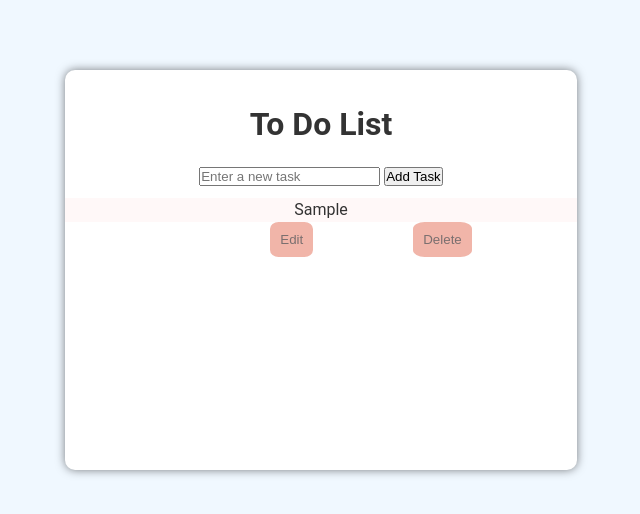
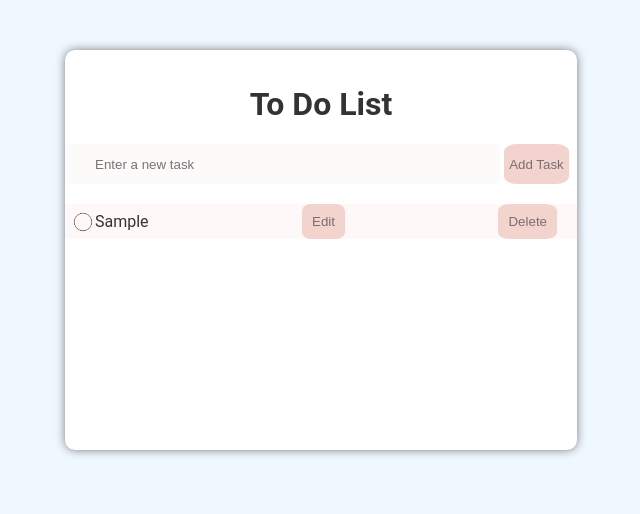
Before and after one commit to Umuhan/to-do-list, a website built with webpack: page src/index.html in a window 1280 px wide. Both pictures are taken after typing "Sample" into the empty fields and a click on the button "Add Task". Shown: the whole page, without its empty margins (319-959 px from the left). Built offline with nearby package versions, Linux system fonts and the light colour scheme.

Commit message:
Update style.css file

```diff
--- a/src/style.css
+++ b/src/style.css
@@ -13,63 +13,83 @@ body {
 }
 
 h1 {
+  text-align: center;
   padding-top: 30px;
   font-size: 2rem;
   margin-bottom: 1rem;
 }
 
 .container {
-  text-align: center;
   width: 40%;
   height: 400px;
   background-color: white;
-  margin: 70px auto;
+  margin: 50px auto;
   border-radius: 10px;
   box-shadow: 0 0 10px rgba(0, 0, 0, 0.5);
 }
 
-.form {
+.task-item {
   display: flex;
   justify-content: space-between;
   align-items: center;
-}
-
-#newTask {
-  flex: 1;
-  height: 40px;
-  border: 1px solid #ccc;
-  border-radius: 5px;
-  padding-left: 15px;
-  margin-bottom: 10px;
-  border: none;
-  outline: none;
-  background-color: rgb(237, 212, 210);
-}
-
-#addTask {
-  height: 40px;
-  padding: 10px 10px;
-  border: none;
-  outline: none;
-  background-color: rgb(241, 181, 169);
-  color: #7a6f6f;
-  border-radius: 20%;
-  cursor: pointer;
-  margin-top: -10px;
-}
-
-li {
+  padding-left: 20px;
+  padding-right: 20px;
   list-style: none;
   margin-top: 10px;
   background-color: #fff8f8;
 }
 
+.task-item li {
+  position: relative;
+}
+
+.task-item li::before {
+  content: "";
+  position: absolute;
+  background-image: url(../src/images/uncheck.png);
+  height: 20px;
+  width: 20px;
+  border-radius: 50%;
+  background-size: cover;
+  background-position: center;
+  margin-left: 8px;
+  top: 2px;
+  left: -20px;
+}
+
+#taskInput {
+  width: 85%;
+  height: 40px;
+  border: 1px solid #ccc;
+  border-radius: 5px;
+  padding-left: 30px;
+  margin-bottom: 10px;
+  border: none;
+  outline: none;
+  background-color: #fdfafa;
+}
+
+#addTaskButton {
+  height: 40px;
+  padding: 5px 5px;
+  border: none;
+  outline: none;
+  background-color: rgb(243, 211, 205);
+  color: #7a6f6f;
+  border-radius: 20%;
+  cursor: pointer;
+  /* padding-right: 10px; */
+}
+
+li {
+  padding-left: 10px;
+}
+
 .btn {
   border: none;
-  background-color: rgb(241, 181, 169);
+  background-color: rgb(243, 211, 205);
   color: #7a6f6f;
   padding: 10px 10px;
   border-radius: 20%;
   cursor: pointer;
-  margin-left: 100px;
 }
```
